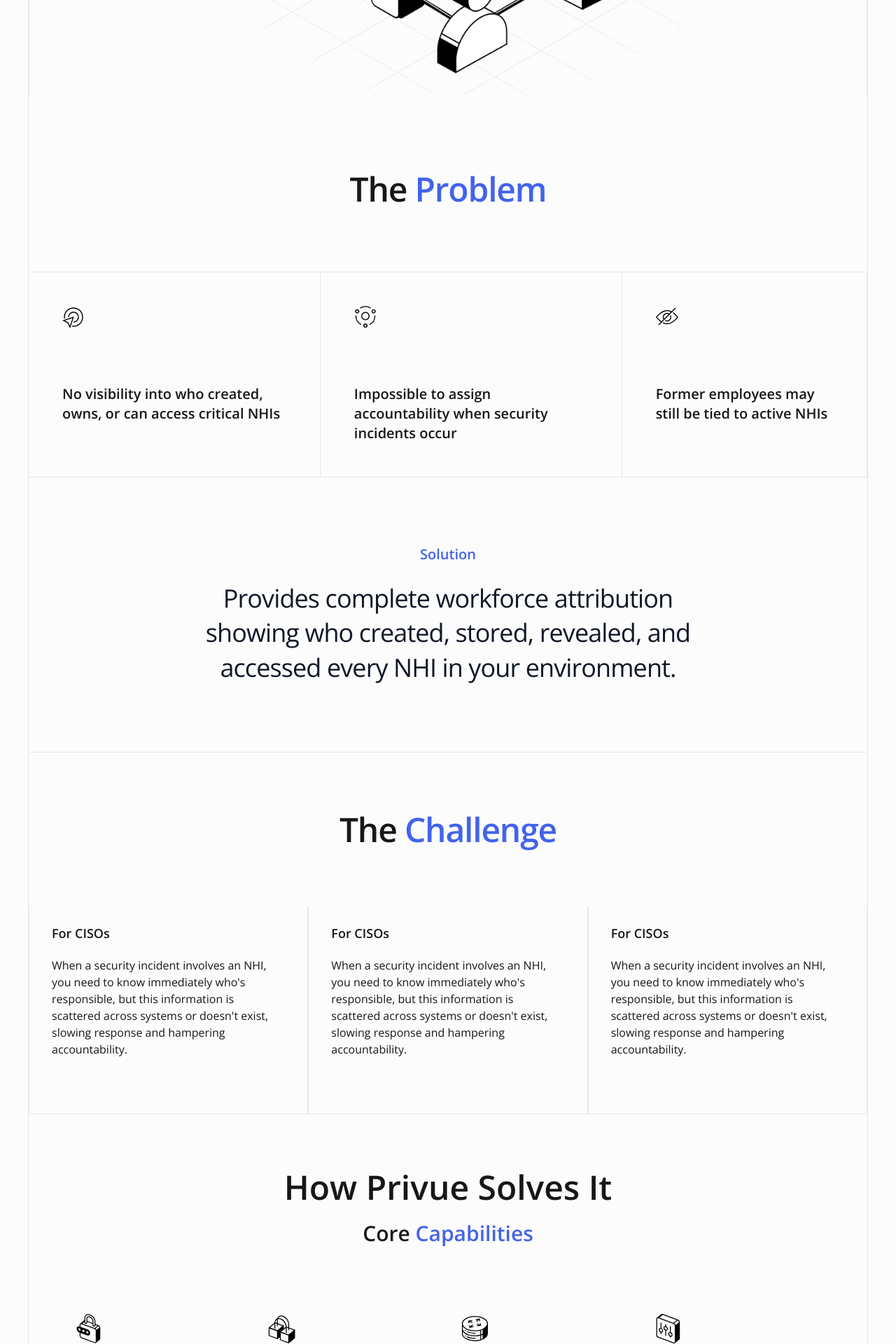
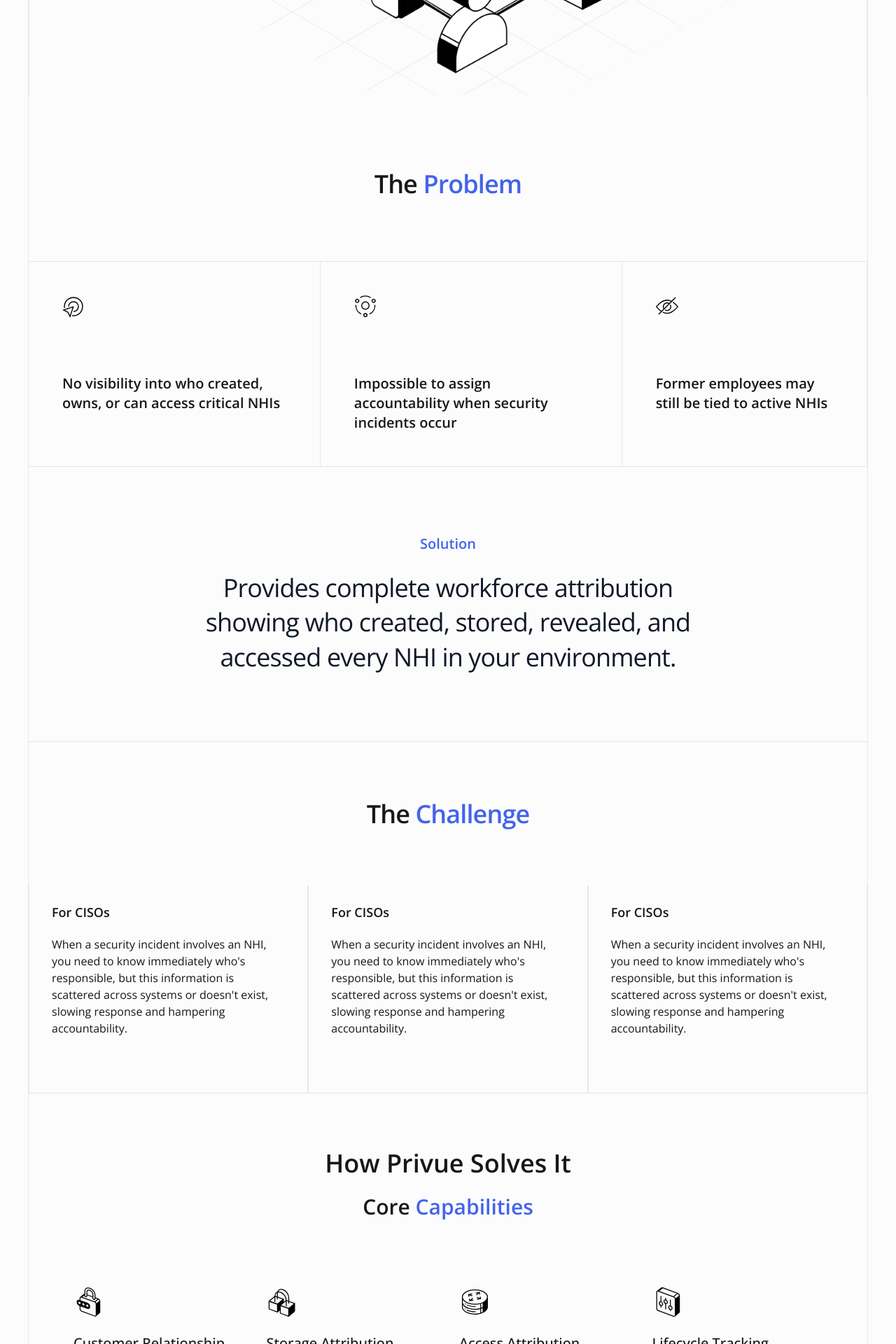
Before and after one commit to siddharthaasal/privue, a React (Vite) app: page /solution in a window 1280 px wide. Shown: the part 620-2540 px from the top of the page at 70% size. Built offline with nearby package versions, Linux system fonts and the light colour scheme; what tailwindcss-animated would draw is missing.

Commit message:
articleType

```diff
--- a/src/components/Gallery.tsx
+++ b/src/components/Gallery.tsx
@@ -18,6 +18,7 @@ interface BlogCardProps {
   date: string;
   readTime: string;
   image: string;
+  articleType: string;
 }
 
 const blogs: BlogCardProps[] = [
@@ -28,6 +29,7 @@ const blogs: BlogCardProps[] = [
       "Powerful image recognition and processing capabilities that allow AI systems to analyze, understand, and interpret visual information from the world.",
     date: "Jul 24, 2025",
     readTime: "4 min",
+    articleType: "Case Study",
     image:
       "https://deifkwefumgah.cloudfront.net/shadcnblocks/block/placeholder-dark-1.svg",
   },
@@ -38,6 +40,7 @@ const blogs: BlogCardProps[] = [
       "Powerful image recognition and processing capabilities that allow AI systems to analyze, understand, and interpret visual information from the world.",
     date: "Jul 24, 2025",
     readTime: "4 min",
+    articleType: "Blog",
     image:
       "https://deifkwefumgah.cloudfront.net/shadcnblocks/block/placeholder-dark-1.svg",
   },
@@ -48,6 +51,7 @@ const blogs: BlogCardProps[] = [
       "Powerful image recognition and processing capabilities that allow AI systems to analyze, understand, and interpret visual information from the world.",
     date: "Jul 24, 2025",
     readTime: "4 min",
+    articleType: "Blog",
     image:
       "https://deifkwefumgah.cloudfront.net/shadcnblocks/block/placeholder-dark-1.svg",
   },
@@ -58,6 +62,7 @@ const blogs: BlogCardProps[] = [
       "Powerful image recognition and processing capabilities that allow AI systems to analyze, understand, and interpret visual information from the world.",
     date: "Jul 24, 2025",
     readTime: "4 min",
+    articleType: "Case Study",
     image:
       "https://deifkwefumgah.cloudfront.net/shadcnblocks/block/placeholder-dark-1.svg",
   },
@@ -68,6 +73,7 @@ const blogs: BlogCardProps[] = [
       "Powerful image recognition and processing capabilities that allow AI systems to analyze, understand, and interpret visual information from the world.",
     date: "Jul 24, 2025",
     readTime: "4 min",
+    articleType: "Case Study",
     image:
       "https://deifkwefumgah.cloudfront.net/shadcnblocks/block/placeholder-dark-1.svg",
   },
@@ -207,6 +213,7 @@ const Gallery = ({
                   date={item.date}
                   readTime={item.readTime}
                   image={item.image}
+                  articleType={item.articleType}
                 />
               </CarouselItem>
             ))}
--- a/src/pages/solutions/SolutionPage.tsx
+++ b/src/pages/solutions/SolutionPage.tsx
@@ -155,7 +155,7 @@ export default function SolutionPage() {
 
                 <div className="relative pt-16">
                     {/* Heading */}
-                    <h3 className="text-center text-5xl font-semibold py-10 leading-tight tracking-tight">The <span className="text-privue-800">Problem</span></h3>
+                    <h3 className="text-center text-4xl font-semibold py-10 leading-tight tracking-tight">The <span className="text-privue-800">Problem</span></h3>
 
                     {/* Grid */}
                     <div className=" border-t-[1px] border-gray-200 mt-12 flex">
@@ -188,7 +188,7 @@ export default function SolutionPage() {
                 </div>
                 {/* challenge section */}
                 <div className="border-t border-gray-200">
-                    <h3 className="text-center p-20 text-5xl font-semibold leading-tight tracking-tight">The <span className="text-privue-800">Challenge</span></h3>
+                    <h3 className="text-center p-20 text-4xl font-semibold leading-tight tracking-tight">The <span className="text-privue-800">Challenge</span></h3>
                     <p></p>
                     {/* Grid */}
                     <div className="flex">
@@ -211,7 +211,7 @@ export default function SolutionPage() {
                 {/* capabilities section */}
                 <div className="border-t-[1px] border-gray-200">
                     <div className="pt-20">
-                        <h2 className="text-center text-5xl font-semibold mb-6">How Privue Solves It</h2>
+                        <h2 className="text-center text-4xl font-semibold mb-6">How Privue Solves It</h2>
                         <h3 className="text-center text-3xl font-semibold">Core <span className="text-privue-800">Capabilities</span></h3>
                     </div>
 
@@ -343,6 +343,7 @@ export default function SolutionPage() {
                                                 date={item.date}
                                                 readTime={item.readTime}
                                                 image={item.image}
+                                                articleType="Case Study"
                                             />
                                         </CarouselItem>
                                     ))}
```
